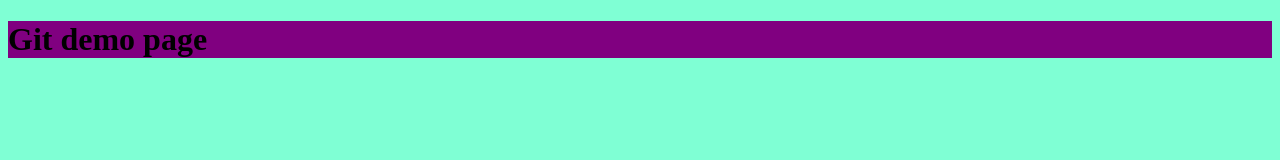
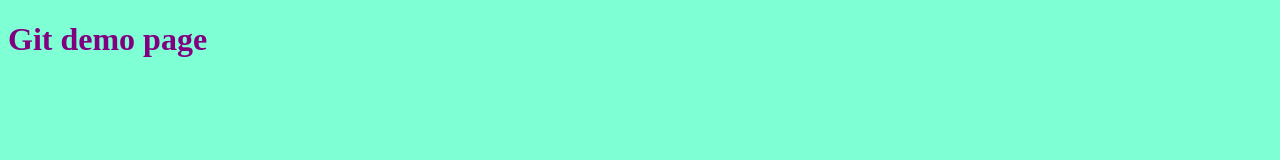
Before and after one commit to Muthie7/testrefresher, a plain HTML site: page index.html in a window 1280 px wide. Drawn offline with Linux system fonts and the light colour scheme.

Commit message:
changes made to styles

```diff
--- a/style.css
+++ b/style.css
@@ -3,5 +3,5 @@ body{
 }
 
 h1{
-	background-color: purple;
+	color: purple;
 }
```
